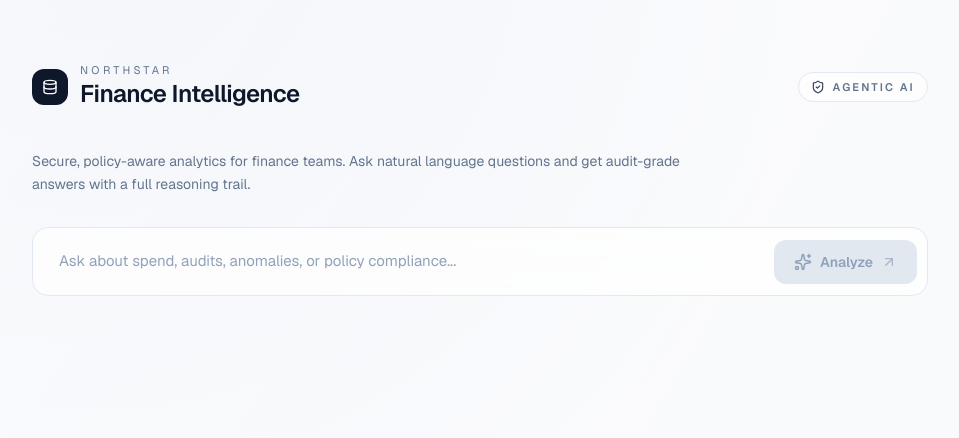
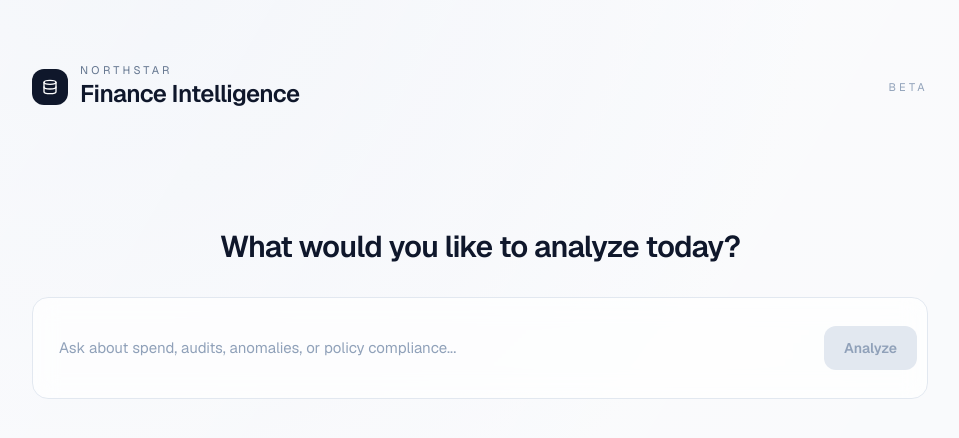
Before and after one commit to dpeshrijal/northstar-finance, a Next.js app in the folder frontend/: page / in a window 1280 px wide. Shown: the top 438 px of the page, without its empty margins (160-1119 px from the left). Built offline with nearby package versions, Linux system fonts and the light colour scheme.

Commit message:
ui improvements

```diff
--- a/frontend/src/app/page.tsx
+++ b/frontend/src/app/page.tsx
@@ -35,19 +35,25 @@ export default function Home() {
       <div className="relative max-w-4xl mx-auto">
         <Header />
 
-        <div className="mb-8">
-          <p className="text-sm text-slate-500 leading-relaxed max-w-2xl">
-            Secure, policy-aware analytics for finance teams. Ask natural language
-            questions and get audit-grade answers with a full reasoning trail.
+        <div
+          className={
+            result
+              ? "mb-8"
+              : "min-h-[45vh] flex flex-col justify-center mb-10"
+          }
+        >
+          <div className="mb-8 text-center">
+            <p className="text-2xl md:text-3xl font-semibold tracking-tight text-slate-900">
+              What would you like to analyze today?
             </p>
           </div>
-
           <ChatInput
             question={question}
             setQuestion={setQuestion}
             handleAsk={handleAsk}
             loading={loading}
           />
+        </div>
 
         <AnimatePresence>
           {result && (
--- a/frontend/src/components/ChatInput.tsx
+++ b/frontend/src/components/ChatInput.tsx
@@ -1,4 +1,4 @@
-import { Sparkles, Loader2, ArrowUpRight } from "lucide-react";
+import { Loader2 } from "lucide-react";
 
 export const ChatInput = ({
   question,
@@ -8,7 +8,7 @@ export const ChatInput = ({
 }: any) => (
   <div className="bg-white/70 backdrop-blur-md sticky top-6 z-10 p-2.5 rounded-2xl border border-slate-200 flex items-center mb-8 transition-all focus-within:ring-4 focus-within:ring-slate-300/20">
     <input
-      className="flex-1 px-4 py-3 text-[15px] bg-transparent outline-none text-slate-800 placeholder:text-slate-400"
+      className="flex-1 h-20 px-4 text-[15px] bg-transparent outline-none text-slate-800 placeholder:text-slate-400"
       placeholder="Ask about spend, audits, anomalies, or policy compliance..."
       value={question}
       onChange={(e) => setQuestion(e.target.value)}
@@ -19,13 +19,8 @@ export const ChatInput = ({
       disabled={loading || !question}
       className="bg-slate-900 text-white px-5 py-3 rounded-xl text-sm font-semibold hover:bg-slate-800 disabled:bg-slate-200 disabled:text-slate-400 transition-all flex items-center gap-2 active:scale-[0.98]"
     >
-      {loading ? (
-        <Loader2 className="animate-spin" size={18} />
-      ) : (
-        <Sparkles size={18} />
-      )}
+      {loading && <Loader2 className="animate-spin" size={18} />}
       {loading ? "Analyzing..." : "Analyze"}
-      {!loading && <ArrowUpRight size={16} className="opacity-70" />}
     </button>
   </div>
 );
--- a/frontend/src/components/Header.tsx
+++ b/frontend/src/components/Header.tsx
@@ -1,4 +1,4 @@
-import { Database, ShieldCheck } from "lucide-react";
+import { Database } from "lucide-react";
 
 export const Header = () => (
   <div className="flex items-center justify-between mb-10">
@@ -15,9 +15,8 @@ export const Header = () => (
         </h1>
       </div>
     </div>
-    <div className="hidden md:flex items-center gap-2 rounded-full border border-slate-200 bg-white/70 px-3 py-1.5 text-[11px] font-semibold uppercase tracking-[0.2em] text-slate-500">
-      <ShieldCheck className="w-3.5 h-3.5 text-slate-700" />
-      Agentic AI
+    <div className="hidden md:block text-[11px] uppercase tracking-[0.3em] text-slate-400">
+      BETA
     </div>
   </div>
 );
```
Lines whose indentation alone changed are shown as unchanged.
